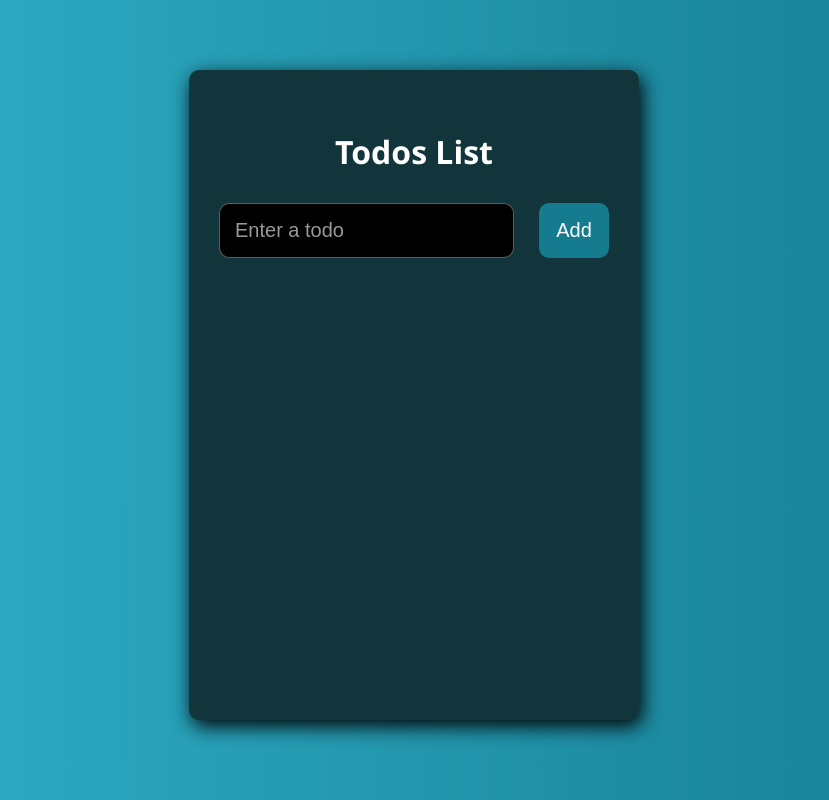
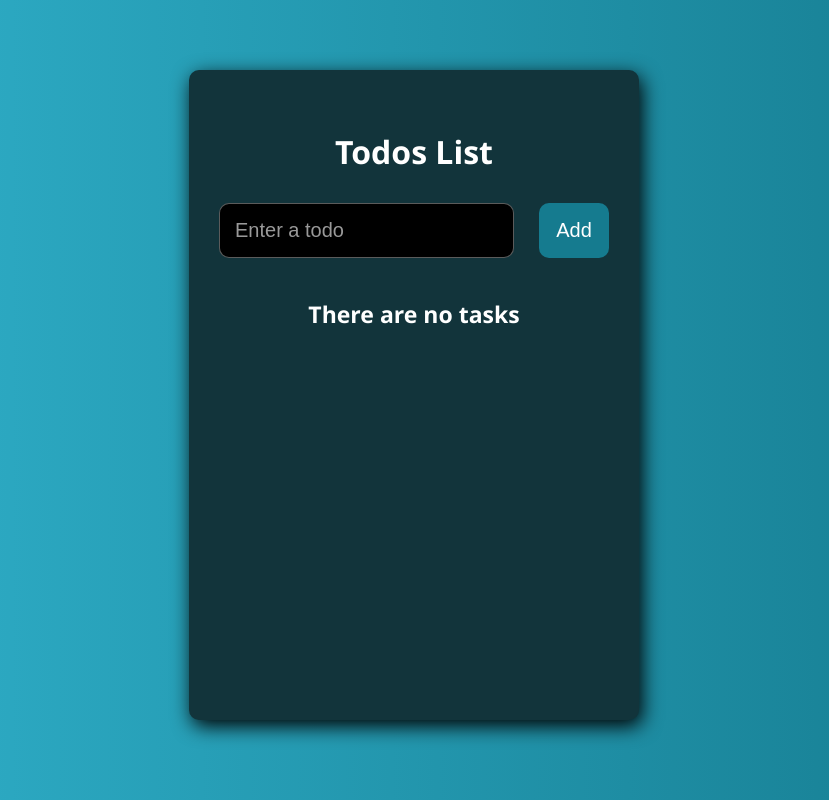
Before and after one commit to aymantarek16/React-App-To-Do-List, a React (Create React App) app: page / in a window 1280 px wide. Shown: the whole page, without its empty margins (226-1055 px from the left). Built offline with nearby package versions, Linux system fonts and the light colour scheme.

Commit message:
Add Text Message When no tasks found in List..

```diff
--- a/src/components/TodosList.js
+++ b/src/components/TodosList.js
@@ -24,7 +24,8 @@ const TodosList = ({ todos, setTodos, setEditTodo }) => {
   };
   return (
     <div>
-      {todos.map((todo) => (
+      {todos.length > 0 ? (
+        todos.map((todo) => (
           <li className="list-item" key={todo.id}>
             <input
               type="text"
@@ -58,7 +59,19 @@ const TodosList = ({ todos, setTodos, setEditTodo }) => {
               <i className="fa fa-trash"></i>
             </button>
           </li>
-      ))}
+        ))
+      ) : (
+        <h6
+          style={{
+            textAlign: "center",
+            marginTop: "40px",
+            fontSize: "23px",
+            color: "white",
+          }}
+        >
+          There are no tasks
+        </h6>
+      )}
     </div>
   );
 };
```
Lines whose indentation alone changed are shown as unchanged.
